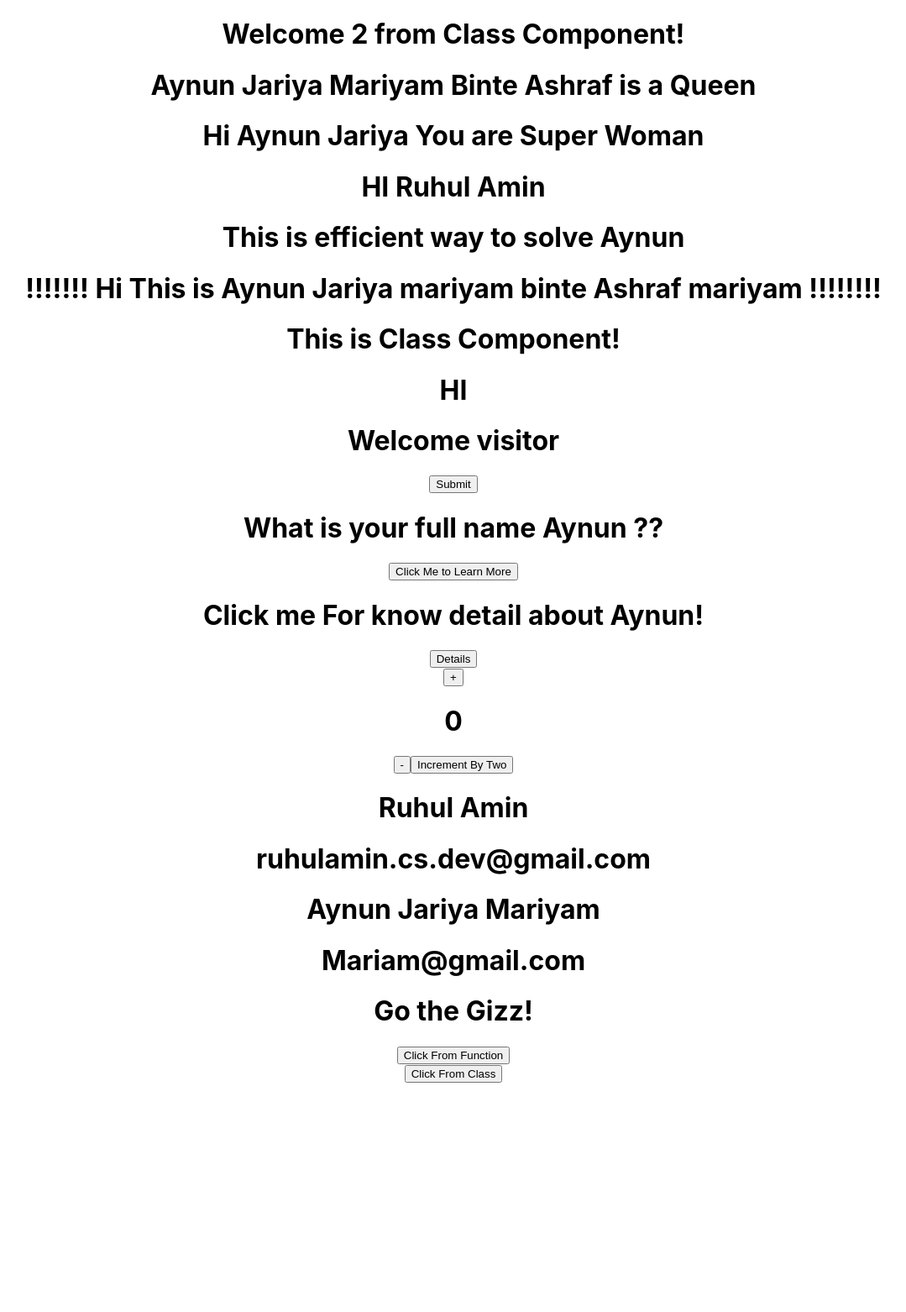
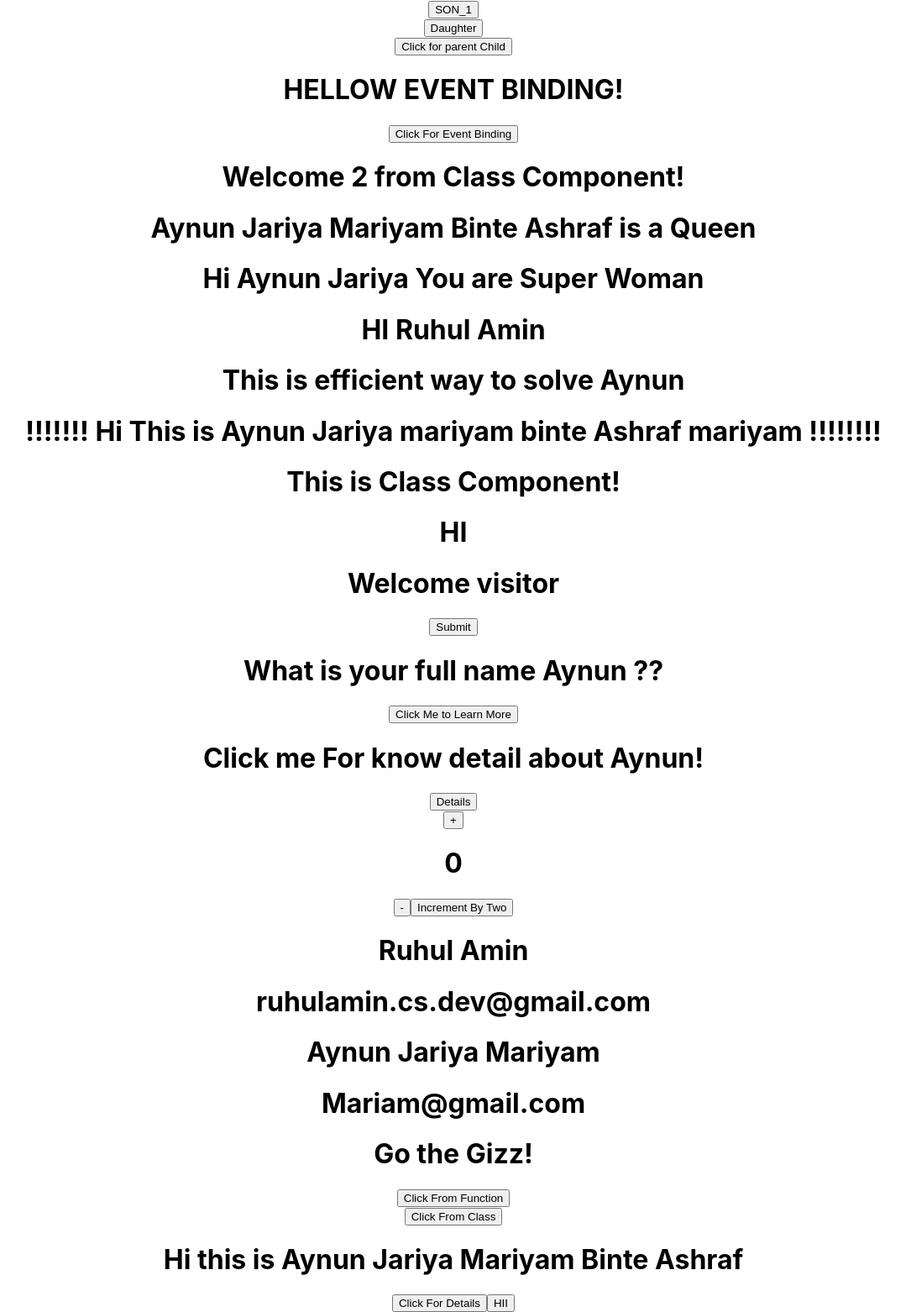
Before and after one commit to MohammadRuhulAmin/react.js-tutorial, a React (Create React App) app: page / in a window 1280 px wide. Shown: the whole page at 84% size, without its empty margins (100-1179 px from the left). Before the commit the page ends 1289 px from the top, so only its background shows below. Built offline with nearby package versions, Linux system fonts and the light colour scheme.

Commit message:
passing props from one class to another

```diff
--- a/src/App.js
+++ b/src/App.js
@@ -16,10 +16,19 @@ import Distructure from './components/Distructure';
 import Distructureclass from './components/Distructureclass';
 import FunctionClick from './components/FunctionClick';
 import ClassClick  from './components/ClassClick';
+import Myclass from './components/Myclass';
+import Eventbind from './components/Eventbind';
+import ParentComponent from './components/ParentComponent';
+import Father from './components/Father';
+import Ourfather from './components/Ourfather';
 class App extends Component {
   render(){
     return(
       <div className='App'>
+        <Ourfather/>
+        <Father/>
+        <ParentComponent/>
+        <Eventbind/>
         <Welcome2/>
         <Queen name="Aynun Jariya Mariyam Binte Ashraf " type="Queen" />
         <Actor name="Aynun Jariya " heroName = "Super Woman">
@@ -38,6 +47,7 @@ class App extends Component {
        <Distructureclass name="Aynun Jariya Mariyam" email="Mariam@gmail.com"/>
        <FunctionClick/>
        <ClassClick/>
+        <Myclass/>
       </div>
     )
   }
--- /dev/null
+++ b/src/components/ChildComponent.js
@@ -0,0 +1,11 @@
+import React from 'react'
+
+function ChildComponent(props) {
+  return (
+    <div>
+        <button onClick={props.myFunction}>Click for parent Child </button>
+    </div>
+  )
+}
+
+export default ChildComponent
--- a/src/components/ClassClick.js
+++ b/src/components/ClassClick.js
@@ -4,6 +4,7 @@ import React, { Component } from 'react'
  clickEvent(){
      console.log("clicked from class");
  }
+
  constructor(){
      super();
  }
--- /dev/null
+++ b/src/components/Daughter.js
@@ -0,0 +1,11 @@
+import React from 'react'
+
+function Daughter(props) {
+  return (
+    <div>
+        <button onClick={()=>props.myDaughter("Aynun")}>Daughter </button>
+    </div>
+  )
+}
+
+export default Daughter
--- /dev/null
+++ b/src/components/Eventbind.js
@@ -0,0 +1,26 @@
+import React, { Component } from 'react';
+
+class Eventbind extends Component {
+  constructor(props) {
+    super(props)
+
+    this.state = {
+       message :'HELLOW EVENT BINDING!'
+    }
+  }
+    clickHandler(){
+        this.setState({
+            message:'Good Bye!'
+        })
+    }
+    render() {
+    return (
+      <div>
+          <h1>{this.state.message}</h1>
+          <button onClick={this.clickHandler.bind(this)}>Click For Event Binding </button>
+      </div>
+    )
+  }
+}
+
+export default Eventbind;
--- /dev/null
+++ b/src/components/Father.js
@@ -0,0 +1,22 @@
+import React, { Component } from 'react'
+import Daughter from './Daughter'
+class Father extends Component {
+    constructor(props){
+        super(props);
+        this.state = {
+            name:'Ashraful Islam'
+        }
+        this.daughterName = this.daughterName.bind(this);
+    }
+    daughterName(child){
+        alert(`${this.state.name} ${child}`)
+    }
+  render() {
+    return (
+      <div>
+          <Daughter myDaughter = {this.daughterName} />
+      </div>
+    )
+  }
+}
+export default Father
--- /dev/null
+++ b/src/components/Myclass.js
@@ -0,0 +1,34 @@
+import React,{Component} from 'react';
+class Myclass extends Component{
+    constructor(){
+        super();
+        this.state = {
+            message :'Hi this is Aynun Jariya Mariyam Binte Ashraf'
+        }
+    }
+    details(){
+       this.setState({
+           message:'HYEEE!'
+       })
+    }
+
+    about(){
+        console.log("This is About Me!");
+    }
+    render(){
+        return(
+            <div>
+                <h1>{this.state.message}</h1>
+                <button onClick={()=>this.details()}> Click For Details  </button>
+                <button onClick = {this.about}> HII  </button>
+            </div>
+        );
+
+    }
+
+
+
+
+}
+
+export default Myclass;
--- /dev/null
+++ b/src/components/Ourfather.js
@@ -0,0 +1,24 @@
+import React, { Component } from 'react'
+import Son1 from './Son1';
+class Ourfather extends Component {
+  constructor(){
+      super();
+      this.state = {
+          fatherName:"Md Nurul Islam"
+
+        }
+        this.son1Info = this.son1Info.bind(this);
+  }
+  son1Info(sonName){
+      alert(`${this.state.fatherName} has a son name ${sonName} `)
+  }
+  render() {
+    return (
+      <div>
+          <Son1 son = {this.son1Info} />
+      </div>
+    )
+  }
+}
+
+export default Ourfather
--- /dev/null
+++ b/src/components/ParentComponent.js
@@ -0,0 +1,22 @@
+import React, { Component } from 'react'
+import ChildComponent from './ChildComponent';
+ class ParentComponent extends Component {
+    constructor(props) {
+      super(props)
+
+      this.changeMessage = this.changeMessage.bind(this);
+    }
+    changeMessage(){
+        alert(`Hi message Chanign!`);
+    }
+
+  render() {
+    return (
+        <div>
+            <ChildComponent myFunction = {this.changeMessage}/>
+        </div>
+    )
+  }
+}
+
+export default ParentComponent
--- /dev/null
+++ b/src/components/Son1.js
@@ -0,0 +1,11 @@
+import React from 'react'
+
+function Son1(props) {
+  return (
+    <div>
+        <button onClick={()=>props.son("Ashraful")}>SON_1</button>
+    </div>
+  )
+}
+
+export default Son1
```
